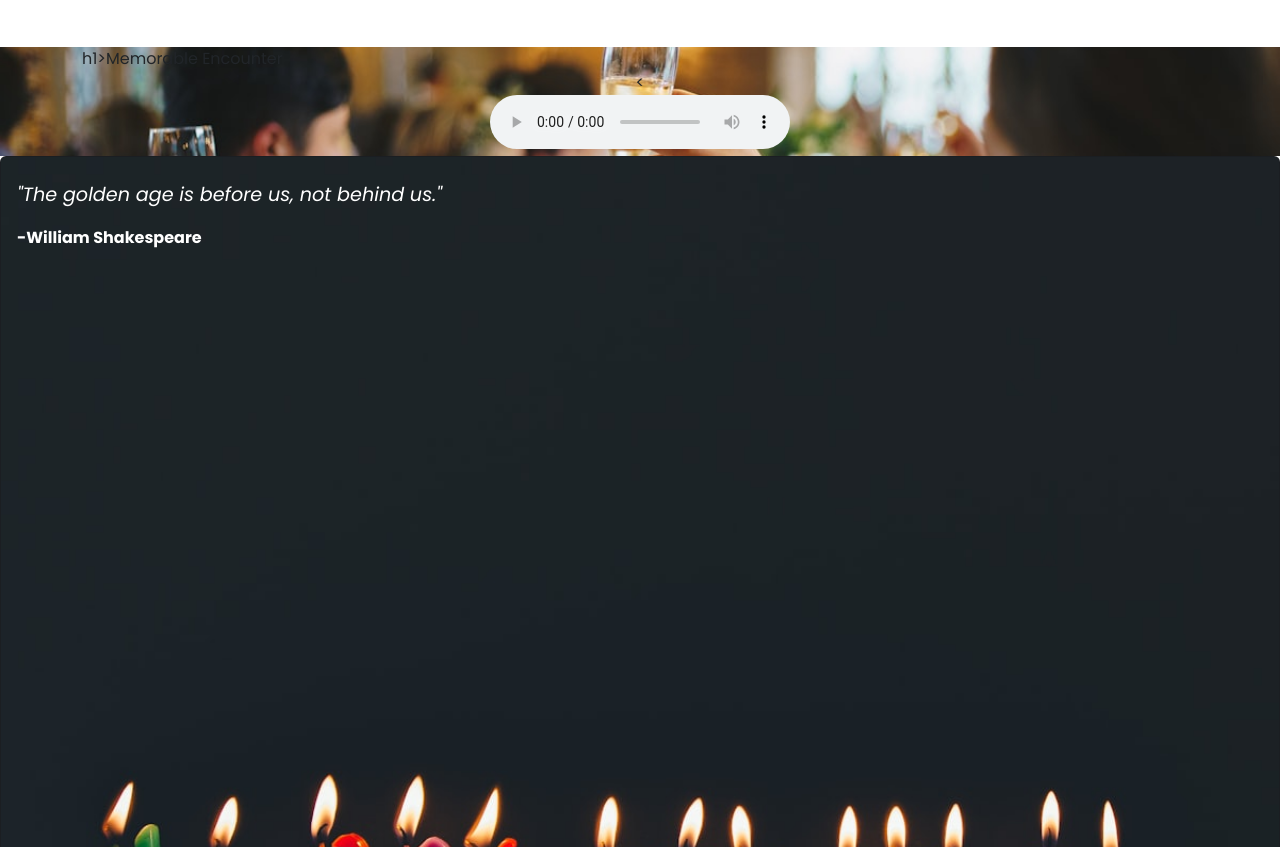
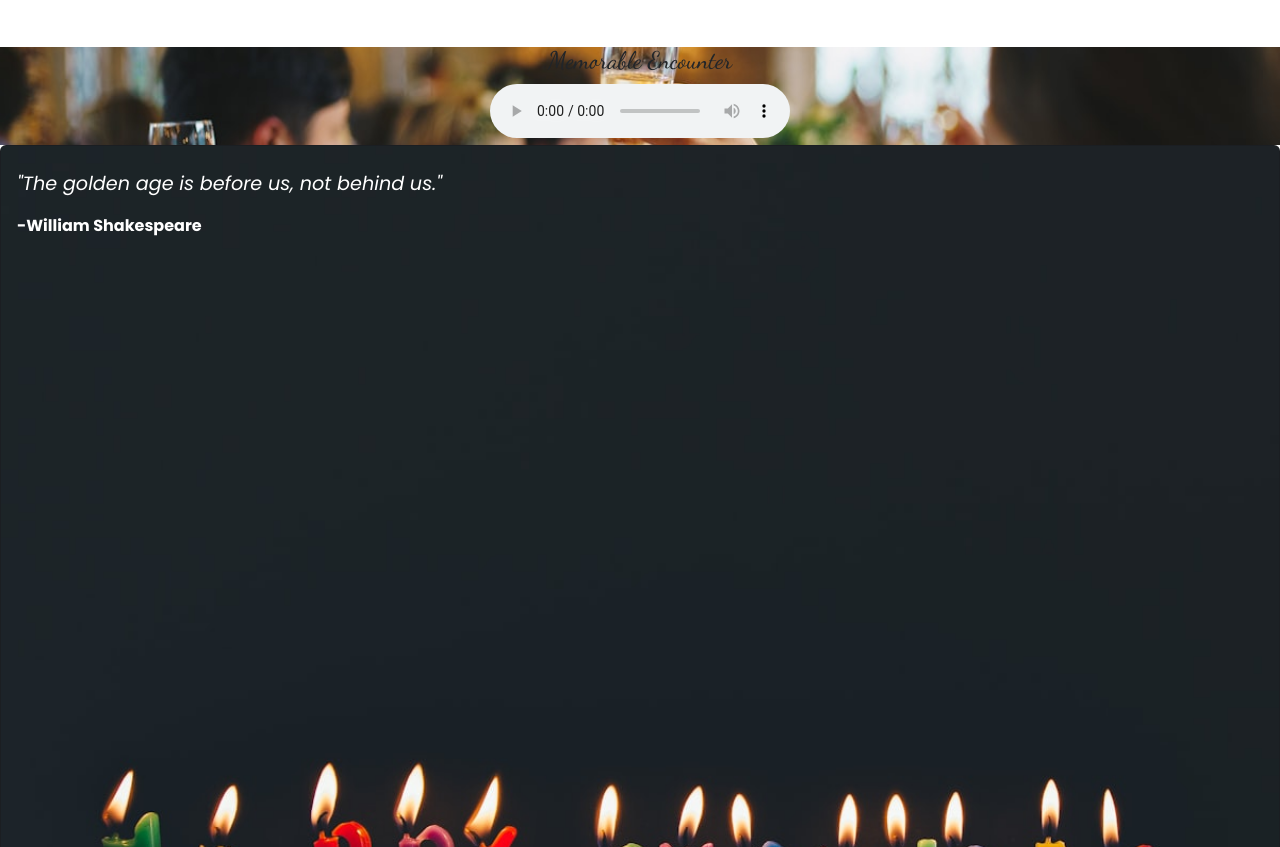
Before and after one commit to sivakkavi0/temp, a plain HTML site: page index.html in a window 1280 px wide. Shown: the part 1045-1892 px from the top of the page. Drawn offline with nearby package versions, Linux system fonts and the light colour scheme.

Commit message:
error correction

```diff
--- a/index.html
+++ b/index.html
@@ -99,11 +99,11 @@
     <!-- voice -->
     <section id="voice">
       <div class="container mt-5">
-        h1>Memorable Encounter</h1>
+        <h1>Memorable Encounter</h1>
         <div class="row">
           <div class="col-md-6 offset-md-3">
             <div class="text-center">
-              <
+
               <div id="playButton">
                 <span class="star-icon"></span>
                 <audio
```
